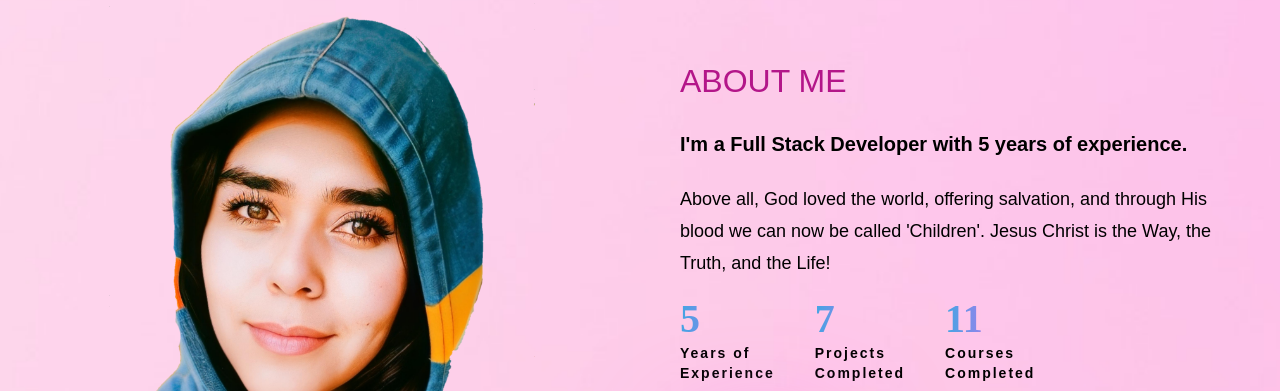
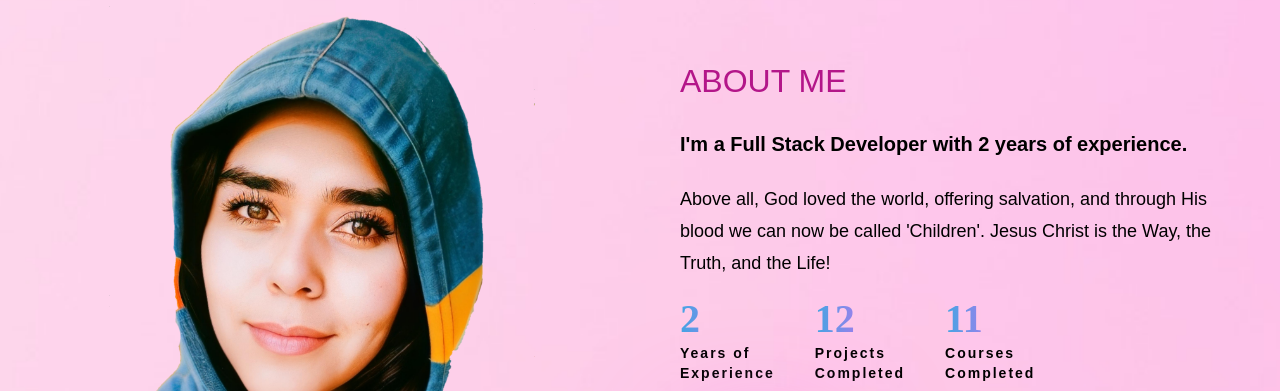
Before and after one commit to mf-mlz/mf-mlz, a React (Create React App) app: page / in a window 1280 px wide. Shown: the part 980-1371 px from the top of the page. Built offline with nearby package versions, Linux system fonts and the light colour scheme.

Commit message:
feat(mfmlz): Actualización 2026

```diff
--- a/src/components/About.js
+++ b/src/components/About.js
@@ -2,73 +2,158 @@ import React from 'react';
 import CountUp from 'react-countup';
 import { useInView } from 'react-intersection-observer';
 import { motion } from 'framer-motion';
-import {fadeIn} from '../variants';
+import { fadeIn } from '../variants';
 import { useTranslation } from 'react-i18next';
 
+const About = ({ theme }) => {
+  const [t] = useTranslation('global');
 
-const About = ({ theme }) => {
-
-  const[t] = useTranslation("global");
-
-
-  const[ref, inView] = useInView({
+  const [ref, inView] = useInView({
     threshold: 0.5,
   });
 
+  const projects = t('projects_list', { returnObjects: true });
+  const courses = t('courses_list', { returnObjects: true });
+
+  const totalProjects = Array.isArray(projects)
+    ? projects.length
+    : 0;
+
+  const totalCourses = Array.isArray(courses)
+    ? courses.length
+    : 0;
+
+  const startDate = new Date(2021, 4, 1);
+  const currentDate = new Date();
+
+  let yearsOfExperience =
+    currentDate.getFullYear() - startDate.getFullYear();
+
+  const anniversaryThisYear = new Date(
+    currentDate.getFullYear(),
+    startDate.getMonth(),
+    startDate.getDate()
+  );
+
+  if (currentDate < anniversaryThisYear) {
+    yearsOfExperience--;
+  }
+
   const email = 'maryfermtzlb@gmail.com';
   const subject = 'Visita Portafolio Web';
-  const body = 'Hola, me intereso tu trabajo, me interesa contactarte para una entrevista de trabajo.';
-  const mailtoLink = `mailto:${email}?subject=${encodeURIComponent(subject)}&body=${encodeURIComponent(body)}`;
+  const body =
+    'Hola, me interesó tu trabajo y me gustaría contactarte para una entrevista de trabajo.';
+
+  const mailtoLink = `mailto:${email}?subject=${encodeURIComponent(
+    subject
+  )}&body=${encodeURIComponent(body)}`;
 
   return (
     <section id='about' className='section' ref={ref}>
       <div className='container mx-auto'>
         <div className='flex flex-col gap-y-10 lg:flex-row lg:items-center lg:gap-x-20 lg:gap-y-0 h-screen'>
+
           <motion.div
             variants={fadeIn('right', 0.3)}
-            initial ="hidden"
-            whileInView={"show"}
-            viewport={{once:false, amount:0.3}}
-            className='flex-1 bg-about bg-contain bg-no-repeat h-[640px] mix-blend-normal dark:mix-blend-lighten bg-top dark:opacity-50'>
+            initial='hidden'
+            whileInView='show'
+            viewport={{ once: false, amount: 0.3 }}
+            className='flex-1 bg-about bg-contain bg-no-repeat h-[640px] mix-blend-normal dark:mix-blend-lighten bg-top dark:opacity-50'
+          >
           </motion.div>
 
           <div className='flex-1'>
-              <h2 className='h2 text-accent font-poppins'>{t("about.title")}</h2>
-              <h3 className='h3 mb-4 font-poppins text-black dark:text-white'>{t("about.subtitle")}</h3>
-              <p className='mb-6 font-poppins text-black dark:text-white'>{t("about.description")}</p>
+
+            <h2 className='h2 text-accent font-poppins'>
+              {t('about.title')}
+            </h2>
+
+            <h3 className='h3 mb-4 font-poppins text-black dark:text-white'>
+              {t('about.subtitle', {
+                years: yearsOfExperience
+              })}
+            </h3>
+
+            <p className='mb-6 font-poppins text-black dark:text-white'>
+              {t('about.description')}
+            </p>
+
             <div className='flex gap-x-6 lg:gap-x-10 mb-12'>
+
               <div>
                 <div className='text-[40px] font- text-gradient mb-2'>
-                    { inView ? <CountUp start={0} end={5} duration={8}/> : null }
+                  {inView ? (
+                    <CountUp
+                      start={0}
+                      end={yearsOfExperience}
+                      duration={3}
+                    />
+                  ) : null}
                 </div>
+
                 <div className='text-sm tracking-[2px] font-poppins text-black dark:text-white font-bold'>
-                  {t("about.years_of")}<br/>
-                  {t("about.experience")}
+                  {t('about.years_of')}
+                  <br />
+                  {t('about.experience')}
                 </div>
               </div>
+
               <div>
                 <div className='text-[40px] font- text-gradient mb-2'>
-                    { inView ? <CountUp start={0} end={7} duration={8}/> : null }
+                  {inView ? (
+                    <CountUp
+                      start={0}
+                      end={totalProjects}
+                      duration={3}
+                    />
+                  ) : null}
                 </div>
+
                 <div className='text-sm tracking-[2px] font-poppins text-black dark:text-white font-bold'>
-                  {t("about.projects")}<br/>
-                  {t("about.completed")}
+                  {t('about.projects')}
+                  <br />
+                  {t('about.completed')}
                 </div>
               </div>
+
               <div>
                 <div className='text-[40px] font- text-gradient mb-2'>
-                    { inView ? <CountUp start={0} end={11} duration={8}/> : null }
+                  {inView ? (
+                    <CountUp
+                      start={0}
+                      end={totalCourses}
+                      duration={3}
+                    />
+                  ) : null}
                 </div>
+
                 <div className='text-sm tracking-[2px] font-poppins text-black dark:text-white font-bold'>
-                  {t("about.courses")}<br/>
-                  {t("about.completed")}
+                  {t('about.courses')}
+                  <br />
+                  {t('about.completed')}
                 </div>
               </div>
+
             </div>
+
             <div className='flex gap-x-8 items-center'>
-                    <button className='btn btn-lg font-poppins' onClick={() => window.location.href = mailtoLink}>{t("contact")}</button>
-                    <a href='https://github.com/mf-mlz' target='_blank' rel="noopener noreferrer" className='text-gradient btn-link font-poppins'>{t("github")}</a>
+              <button
+                className='btn btn-lg font-poppins'
+                onClick={() => window.location.href = mailtoLink}
+              >
+                {t('contact')}
+              </button>
+
+              <a
+                href='https://github.com/mf-mlz'
+                target='_blank'
+                rel='noopener noreferrer'
+                className='text-gradient btn-link font-poppins'
+              >
+                {t('github')}
+              </a>
             </div>
+
           </div>
         </div>
       </div>
--- a/src/traslations/en/global.json
+++ b/src/traslations/en/global.json
@@ -1,7 +1,7 @@
 {
   "about": {
     "title": "About Me",
-    "subtitle": "I'm a Full Stack Developer with 5 years of experience.",
+    "subtitle": "I'm a Full Stack Developer with {{years}} years of experience.",
     "description": "Above all, God loved the world, offering salvation, and through His blood we can now be called 'Children'. Jesus Christ is the Way, the Truth, and the Life!",
     "years_of": "Years of",
     "experience": "Experience",
--- a/src/traslations/es/global.json
+++ b/src/traslations/es/global.json
@@ -1,7 +1,7 @@
 {
   "about": {
     "title": "Sobre mí",
-    "subtitle": "Soy Desarrolladora Full Stack con 5 años de experiencia.",
+    "subtitle": "Soy Desarrolladora Full Stack con {{years}} años de experiencia.",
     "description": "Sobre toda cosa, Dios amó al Mundo, para salvación y por su Sangre hoy podemos ser llamados 'Hijos' ¡Jesucristo es el Camino, la Verdad y la Vida!",
     "years_of": "Años de",
     "experience": "Experiencia",
```
Lines whose indentation alone changed are shown as unchanged.
